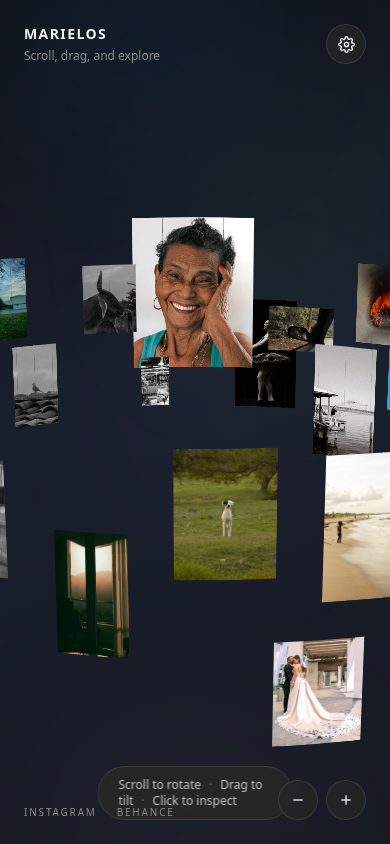
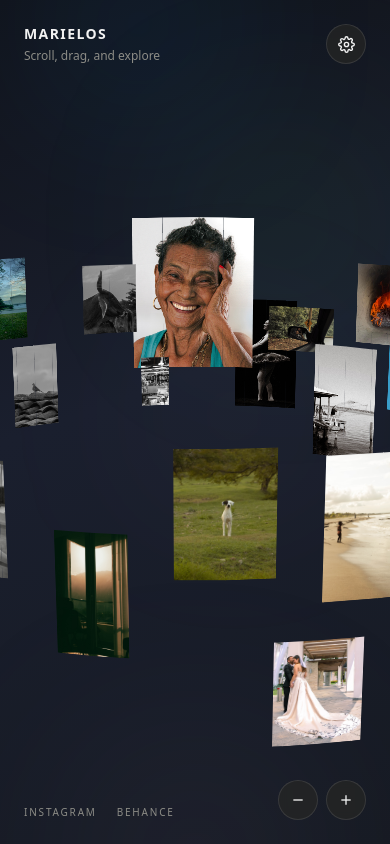
Before and after one commit to Swangwyn1/Marielos, a Next.js app: page / in a window 390 px wide. Built offline with nearby package versions, Linux system fonts and the light colour scheme.

Commit message:
Update page.tsx

```diff
--- a/app/page.tsx
+++ b/app/page.tsx
@@ -986,7 +986,7 @@ export default function CurvedRingArchive({
 
       {/* Bottom hint pill */}
       <div
-        className={`absolute bottom-6 left-1/2 -translate-x-1/2 z-30 pointer-events-none flex items-center gap-2 px-5 py-2.5 rounded-full border backdrop-blur-md transition-all duration-500 ${
+        className={`absolute bottom-6 left-1/2 -translate-x-1/2 z-30 pointer-events-none hidden md:flex items-center gap-2 px-5 py-2.5 rounded-full border backdrop-blur-md transition-all duration-500 ${
           active || phase === "loader" ? "opacity-0 translate-y-4" : "opacity-100 translate-y-0"
         }`}
         style={{ backgroundColor: `${t.surface}CC`, borderColor: t.border }}
```
